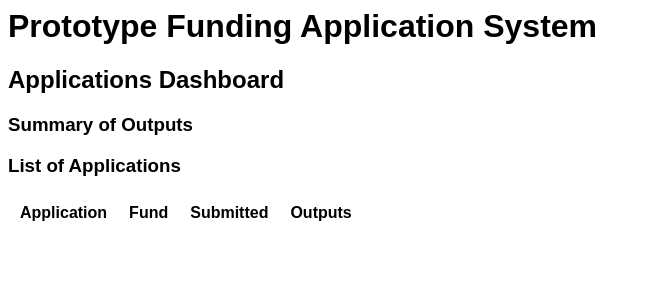
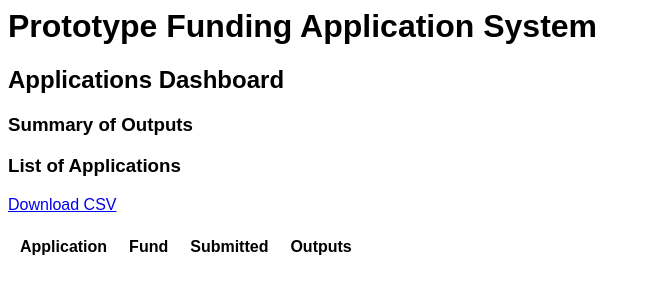
Before and after one commit to communitiesuk/prototype-funding-application-system, a Django app: page /applications_service/dashboards/applications/ in a window 1280 px wide. Shown: the top 300 px of the page, without its empty margins (0-650 px from the left). Run offline with Django 3.2, Linux system fonts and the light colour scheme; data that the repository does not hold is empty.

Commit message:
Allow CSV download of Applications from Dashboard

```diff
--- a/web-services/applications_service/templates/applications_service/applications_dashboard.html
+++ b/web-services/applications_service/templates/applications_service/applications_dashboard.html
@@ -31,6 +31,9 @@
 </ul>
 
 <h3>List of Applications</h3>
+<p>
+  <a href="/applications_service/download_csv/">Download CSV</a>
+</p>
 <table>
   <thead>
   <tr>
--- a/web-services/applications_service/urls.py
+++ b/web-services/applications_service/urls.py
@@ -1,9 +1,14 @@
 from django.urls import path
 from rest_framework.routers import DefaultRouter
 
-from applications_service.views import ApplicationsDashboardView, ApplicationViewSet
+from applications_service.views import (
+    ApplicationsCsvDownloadView,
+    ApplicationsDashboardView,
+    ApplicationViewSet,
+)
 
 urlpatterns = [
+    path("download_csv/", ApplicationsCsvDownloadView.as_view()),
     path("dashboards/applications/", ApplicationsDashboardView.as_view()),
 ]
 
--- a/web-services/applications_service/views.py
+++ b/web-services/applications_service/views.py
@@ -1,4 +1,8 @@
+import csv
+
 from django.db.models import Max, Sum
+from django.http import HttpResponse
+from django.views import View
 from django.views.generic.base import TemplateView
 from rest_framework import viewsets
 
@@ -48,3 +52,29 @@ class ApplicationsDashboardView(TemplateView):
             "countables_summary": countables_summary,
             "summables_summary": summables_summary,
         }
+
+
+class ApplicationsCsvDownloadView(View):
+    """
+    Serve a CSV representing the Applications
+    """
+
+    def get(self, request):
+        fieldnames_application = ["Fund", "Title", "Submitted"]
+
+        response = HttpResponse(content_type="text/csv")
+        response["Content-Disposition"] = 'attachment; filename="AllApplications.csv"'
+
+        writer = csv.DictWriter(response, fieldnames=fieldnames_application)
+        writer.writeheader()
+
+        for application in Application.objects.all():
+            writer.writerow(
+                {
+                    "Fund": application.fund.name,
+                    "Title": application.title,
+                    "Submitted": application.submitted_at,
+                }
+            )
+
+        return response
```
Also changed, not shown: docs/prototype-backlog.md (+3 -1 lines).
